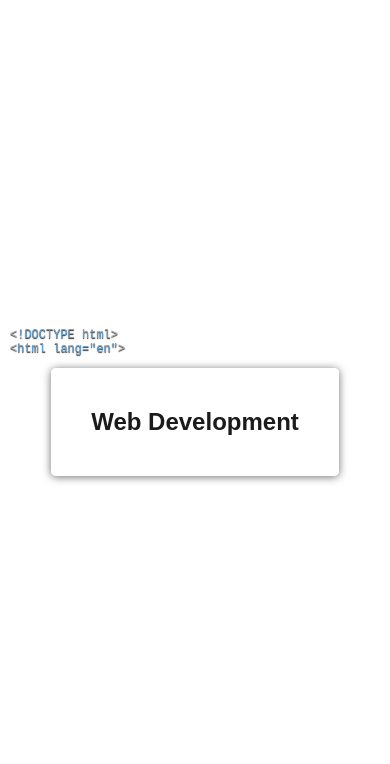
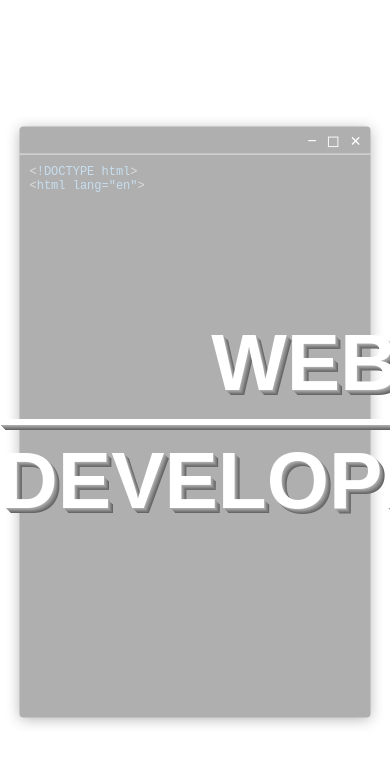
Before and after one commit to StanislavKharkiv/about_me, a Next.js app: page / in a window 390 px wide. Shown: the top 764 px of the page. Built offline with nearby package versions, Linux system fonts and the light colour scheme.

Commit message:
feat:home screen with text animations

```diff
--- a/src/app/layout.tsx
+++ b/src/app/layout.tsx
@@ -1,7 +1,7 @@
 import type { Metadata } from "next"
 import { Geist, Geist_Mono } from "next/font/google"
 
-import "@/styles/reset.scss"
+import "@/styles/global.scss"
 
 const geistSans = Geist({
   variable: "--font-geist-sans",
--- a/src/components/HomeScreen/HomeScreen.tsx
+++ b/src/components/HomeScreen/HomeScreen.tsx
@@ -1,5 +1,10 @@
 "use client"
 
+import { useGSAP } from "@gsap/react"
+import gsap from "gsap"
+import { useRef } from "react"
+
+import CodeRedactor from "../general/CodeRedactor"
 import CodeTyping from "../general/CodeTyping"
 
 import styles from "./HomeScreen.module.scss"
@@ -26,11 +31,30 @@ const codeLines = [
 ]
 
 export default function HomeScreen() {
+  const header = useRef<HTMLHeadingElement>(null)
+  useGSAP(() => {
+    const tl = gsap.timeline()
+    if (!header.current) return
+    const firstPart = header.current.firstChild
+    const lastPart = header.current.lastChild
+    tl.fromTo(firstPart, { y: "-500%", opacity: -1 }, { y: "0%", opacity: 1, duration: 2, ease: "power3.out" })
+
+    tl.fromTo(
+      lastPart,
+      { y: "500%", opacity: -1 },
+      { y: "0%", opacity: 1, duration: 2, ease: "power3.out" },
+      "<", // This starts the animation at the same time as the previous one
+    )
+  })
   return (
     <div className={styles.container}>
-      <CodeTyping codeLines={codeLines} className={styles.codeStyles} />
+      <CodeRedactor className={styles.codeStyles}>
+        <CodeTyping codeLines={codeLines} />
+      </CodeRedactor>
       <section className={styles.background}>
-        <h1 className={styles.mainHeader}>Web Development</h1>
+        <h1 className={styles.mainHeader} ref={header}>
+          <span>Web</span> <span className={styles.verticalLine} /> <span>Development</span>
+        </h1>
       </section>
     </div>
   )
--- a/src/components/HomeScreen/homeScreen.module.scss
+++ b/src/components/HomeScreen/homeScreen.module.scss
@@ -1,19 +1,24 @@
+@use "@/styles/constants.scss" as *;
+
+$headerColor: var(--white);
+$headerTextShadow: 1px 1px #aaa, 2px 2px #999, 3px 3px #888, 4px 4px #777, 5px 5px #666;
+
 .container {
   position: relative;
   height: 100vh;
+  // background: url('../../../public/home-bg.jpg') no-repeat center / cover fixed; add bg image
 }
 
 .codeStyles {
   position: absolute;
-  top: 0;
-  left: 0;
-  right: 0;
-  bottom: 0;
-  display: flex;
-  justify-content: center;
-  align-items: center;
-  max-width: 800px;
-  text-shadow: 0 1px 1px #222222;
+  top: 50%;
+  left: 50%;
+  width: 90%;
+  height: 70%;
+  max-width: 900px;
+  transform: translate(-50%, -50%);
+  opacity: 0.9;
+  box-shadow: 0px 2px 14px -1px var(--foreground);
 }
 
 .background {
@@ -21,18 +26,42 @@
   position: absolute;
   width: 100%;
   height: 100%;
+  background: rgba(#ffffff, 0.6);
+
+  @media (prefers-color-scheme: dark) {
+    background: rgba(#222222, 0.6);
+  }
 }
 
 .mainHeader {
+  display: flex;
+  gap: 1rem;
   margin: auto;
-  position: relative;
-  box-shadow: 0 1px 8px #707070;
-  padding: 40px;
-  background: rgba(#ffffff, 0.8);
-  z-index: 10;
-  border-radius: 5px;
+  font-size: 8rem;
+  color: $headerColor;
+  // text-shadow: 0 3px $headerColor;
 
-  @media (prefers-color-scheme: dark) {
-        background: rgba(#222222, 0.8);
+  text-shadow: $headerTextShadow;
+  text-transform: uppercase;
+
+  @include respond(lg) {
+    flex-direction: column;
+    align-items: center;
+
+    & .verticalLine {
+      width: 100%;
+      height: 6px;
     }
+  }
+
+  // @media (prefers-color-scheme: dark) {
+  //   text-shadow: 0 3px var(--accent);
+  // }
 }
+
+.verticalLine {
+  display: block;
+  width: 6px;
+  background: $headerColor;
+  box-shadow: $headerTextShadow;
+}
--- /dev/null
+++ b/src/components/general/CodeRedactor/CodeRedactor.module.scss
@@ -0,0 +1,25 @@
+.redactor {
+    background: #232323;
+    border-radius: 4px;
+}
+
+.header {
+    display: flex;
+    justify-content: flex-end;
+    align-items: center;
+    border-bottom: 1px solid #bbbbbb;
+    padding: 4px;
+}
+
+.headerButton {
+    color: var(--white);
+    margin: 0 5px;
+}
+
+.buttonWrapper {
+    display: flex;
+    align-items: center;
+    & span:last-child {
+        font-size: 14px;
+    }
+}
--- /dev/null
+++ b/src/components/general/CodeRedactor/CodeRedactor.tsx
@@ -0,0 +1,26 @@
+"use client"
+
+import clsx from "clsx"
+import { ReactNode } from "react"
+
+import styles from "./CodeRedactor.module.scss"
+
+interface CodeRedactorProps {
+  children: ReactNode
+  className?: string
+}
+
+export default function CodeRedactor({ children, className = "" }: CodeRedactorProps) {
+  return (
+    <section className={clsx(styles.redactor, className)}>
+      <div className={styles.header}>
+        <div className={styles.buttonWrapper}>
+          <span className={styles.headerButton}>&#x2212;</span>
+          <span className={styles.headerButton}>&#x25FB;</span>
+          <span className={styles.headerButton}>&#x2715;</span>
+        </div>
+      </div>
+      <div>{children}</div>
+    </section>
+  )
+}
--- /dev/null
+++ b/src/components/general/CodeRedactor/index.ts
@@ -0,0 +1 @@
+export { default } from "./CodeRedactor"
--- a/src/components/general/CodeTyping/CodeTyping.module.scss
+++ b/src/components/general/CodeTyping/CodeTyping.module.scss
@@ -1,4 +1,4 @@
-@use "@/styles/global.scss" as *;
+@use "@/styles/constants.scss" as *;
 
 .container {
     margin: 0;
--- /dev/null
+++ b/src/styles/constants.scss
@@ -0,0 +1,19 @@
+@mixin respond($breakpoint) {
+  @if $breakpoint ==sm {
+    @media (max-width: 480px) {
+      @content;
+    }
+  }
+
+  @else if $breakpoint ==md {
+    @media (max-width: 768px) {
+      @content;
+    }
+  }
+
+  @else if $breakpoint ==lg {
+    @media (max-width: 1024px) {
+      @content;
+    }
+  }
+}
--- a/src/styles/global.scss
+++ b/src/styles/global.scss
@@ -1,9 +1,50 @@
-@mixin respond($breakpoint) {
-  @if $breakpoint == sm {
-    @media (max-width: 480px) { @content; }
-  } @else if $breakpoint == md {
-    @media (max-width: 768px) { @content; }
-  } @else if $breakpoint == lg {
-    @media (max-width: 1024px) { @content; }
+:root {
+  --white: #ffffff;
+  --black: #111111;
+  --background: var(--white);
+  --foreground: #1f1f1f;
+  --accent: #f49b01;
+}
+
+@media (prefers-color-scheme: dark) {
+  :root {
+    --background: #212121;
+    --foreground: var(--white);
   }
 }
+
+html,
+body {
+  max-width: 100vw;
+  overflow-x: hidden;
+}
+
+html {
+  font-size: 10px;
+}
+
+body {
+  color: var(--foreground);
+  background: var(--background);
+  font-family: Arial, Helvetica, sans-serif;
+  -webkit-font-smoothing: antialiased;
+  -moz-osx-font-smoothing: grayscale;
+  font-size: 1.6rem;
+}
+
+* {
+  box-sizing: border-box;
+  padding: 0;
+  margin: 0;
+}
+
+a {
+  color: inherit;
+  text-decoration: none;
+}
+
+@media (prefers-color-scheme: dark) {
+  html {
+    color-scheme: dark;
+  }
+}
--- a/src/styles/reset.scss
+++ /dev/null
@@ -1,49 +0,0 @@
-:root {
-  --wite: #ffffff;
-  --background: var(--wite);
-  --foreground: #1b1b1b;
-  --accent: #f49b01;
-}
-
-@media (prefers-color-scheme: dark) {
-  :root {
-    --background: #212121;
-    --foreground: var(--wite);
-  }
-}
-
-html,
-body {
-  max-width: 100vw;
-  overflow-x: hidden;
-}
-
-html {
-  font-size: 10px;
-}
-
-body {
-  color: var(--foreground);
-  background: var(--background);
-  font-family: Arial, Helvetica, sans-serif;
-  -webkit-font-smoothing: antialiased;
-  -moz-osx-font-smoothing: grayscale;
-  font-size: 1.6rem;
-}
-
-* {
-  box-sizing: border-box;
-  padding: 0;
-  margin: 0;
-}
-
-a {
-  color: inherit;
-  text-decoration: none;
-}
-
-@media (prefers-color-scheme: dark) {
-  html {
-    color-scheme: dark;
-  }
-}
```
Also changed, not shown: src/components/HomeScreen/index.ts (renamed from src/components/HomeScreen/index.tsx), src/components/general/CodeTyping/index.ts (renamed from src/components/general/CodeTyping/index.tsx).
